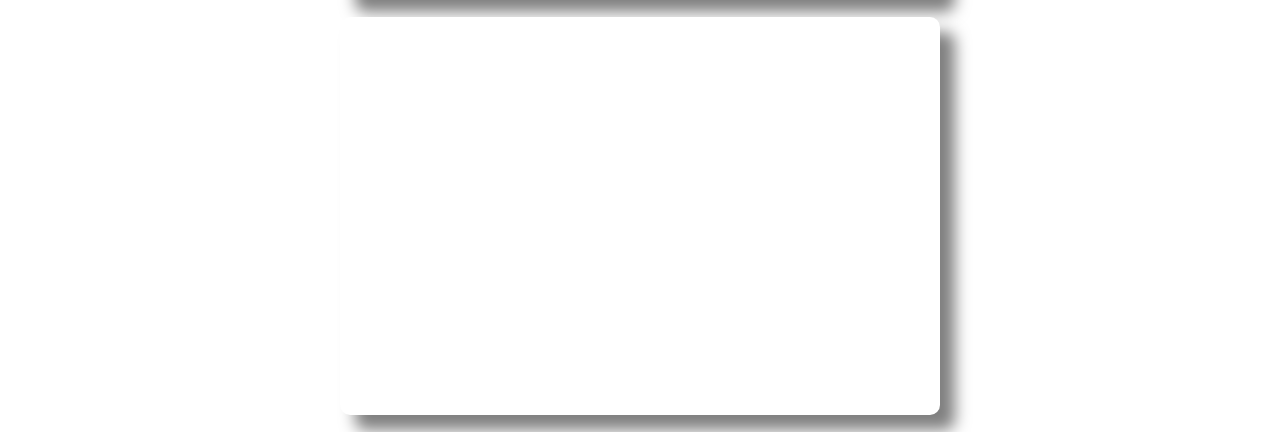
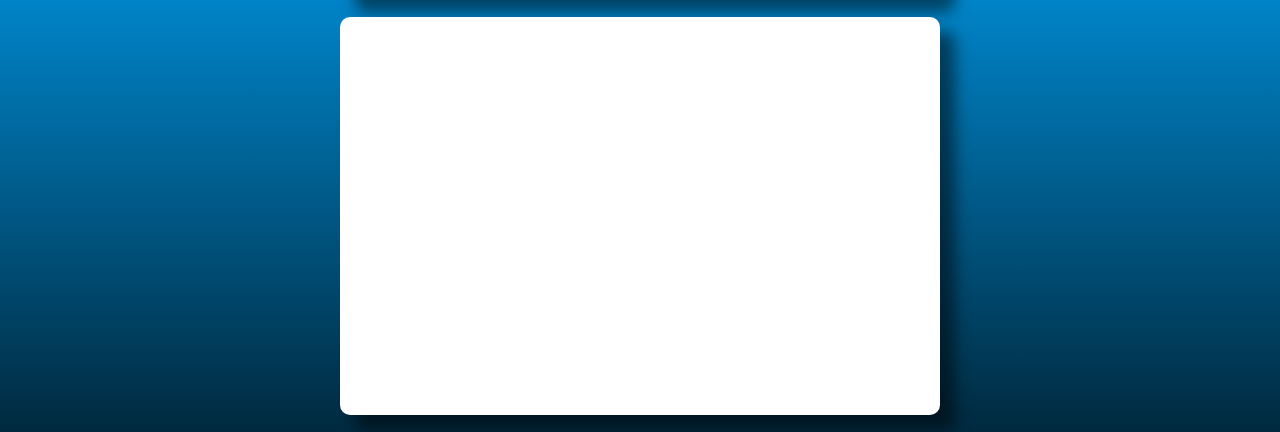
Before and after one commit to C4PISTRANO/ShopperAssist, a plain HTML site: page index.html in a window 1280 px wide. Shown: the part 172-604 px from the top of the page. Drawn offline with Linux system fonts and the light colour scheme.

Commit message:
Update style.css

```diff
--- a/src/css/style.css
+++ b/src/css/style.css
@@ -11,7 +11,7 @@ body {
   align-items: center;
   width: 100vw;
   min-height: 100vh;
-  background: linear-gradient(#00a8ff, #000) url('.src/img/background5.jpg');
+  background: linear-gradient(#00a8ff, #000) /*url('.src/img/background5.jpg')*/;
   background-size: cover;
   background-position: center;
   background-repeat: no-repeat;
```
